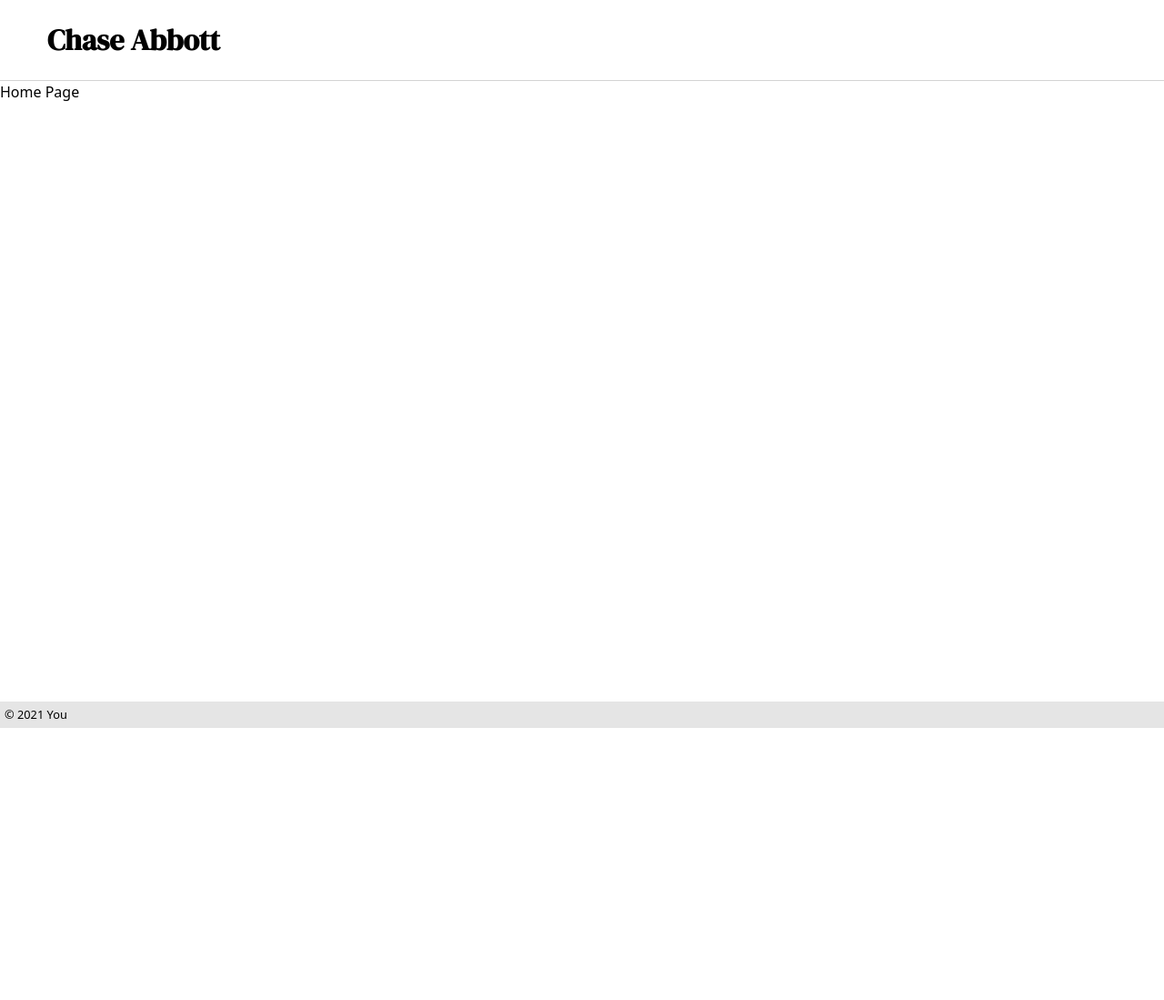
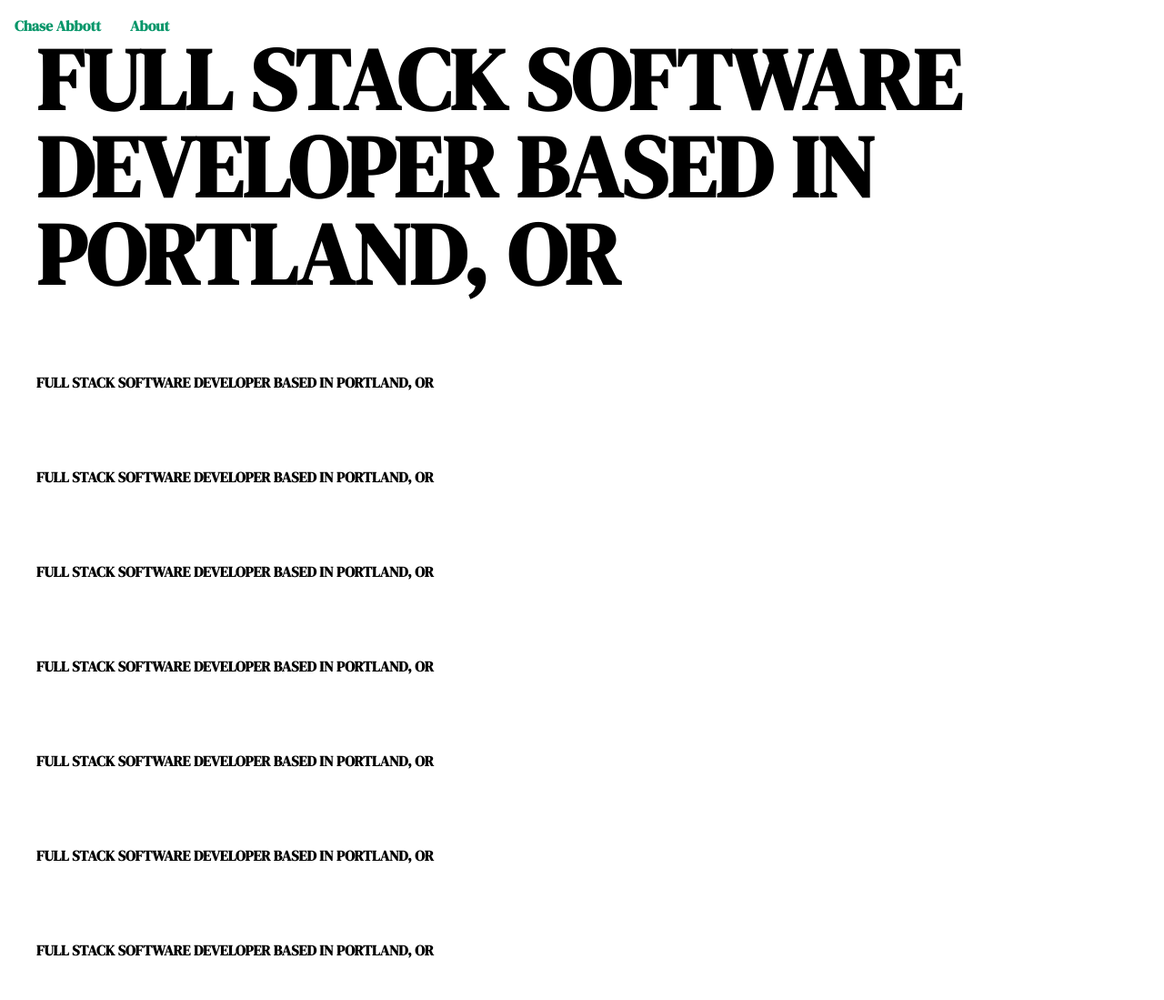
Before and after one commit to chase-abbott/Portfolio, a React app: page / in a window 1280 px wide. Shown: the top 1099 px of the page at 91% size. Before the commit the page ends 800 px from the top, so only its background shows below. Built offline with nearby package versions, Linux system fonts and the light colour scheme.

Commit message:
Header and main line styles

```diff
--- a/src/app/Header.css
+++ b/src/app/Header.css
@@ -1,11 +1,6 @@
 
-.Header {
-  padding: 20px;
-  border-bottom: 1px solid lightgray;
-}
-
-h1 {
-  font-size: 2rem;
+h2 {
+  font-size: 1rem;
   font-weight: bold;
   font-family: 'DM Serif Display', serif;
 }
--- a/src/app/Header.js
+++ b/src/app/Header.js
@@ -5,9 +5,12 @@ class Header extends Component {
 
   render() {
     return (
-      <header className="Header">
+      <header className="Header fixed">
+        <nav className="flex flex-row">
+          <h2 className="text-green-600 p-4">Chase Abbott</h2>
+          <h2 className="text-green-600 p-4"> About </h2>
+        </nav>
 
-        <h1 className="pl-8">Chase Abbott</h1>
 
       </header>
     );
--- a/src/home/Home.css
+++ b/src/home/Home.css
@@ -1,3 +1,4 @@
 .Home {
-
+  font-weight: bold;
+  font-family: 'DM Serif Display', serif;
 }
--- a/src/home/Home.js
+++ b/src/home/Home.js
@@ -7,8 +7,18 @@ export default class Home extends Component {
   render() {
     return (
       <div className="Home">
-        <h2>Home Page</h2>
+        <p className="p-10 text-8xl"> FULL STACK SOFTWARE DEVELOPER BASED IN PORTLAND, OR</p>
+        <h1 className="p-10"> FULL STACK SOFTWARE DEVELOPER BASED IN PORTLAND, OR</h1>
+        <h1 className="p-10"> FULL STACK SOFTWARE DEVELOPER BASED IN PORTLAND, OR</h1>
+        <h1 className="p-10"> FULL STACK SOFTWARE DEVELOPER BASED IN PORTLAND, OR</h1>
+        <h1 className="p-10"> FULL STACK SOFTWARE DEVELOPER BASED IN PORTLAND, OR</h1>
+        <h1 className="p-10"> FULL STACK SOFTWARE DEVELOPER BASED IN PORTLAND, OR</h1>
+        <h1 className="p-10"> FULL STACK SOFTWARE DEVELOPER BASED IN PORTLAND, OR</h1>
+        <h1 className="p-10"> FULL STACK SOFTWARE DEVELOPER BASED IN PORTLAND, OR</h1>
+        <h1 className="p-10"> FULL STACK SOFTWARE DEVELOPER BASED IN PORTLAND, OR</h1>
+        <h1 className="p-10"> FULL STACK SOFTWARE DEVELOPER BASED IN PORTLAND, OR</h1>
       </div>
+
     );
   }
 
```
